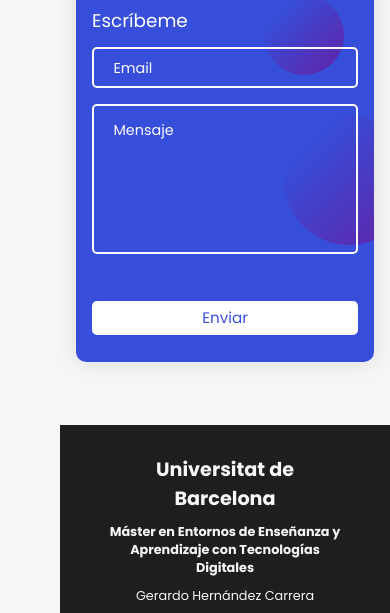
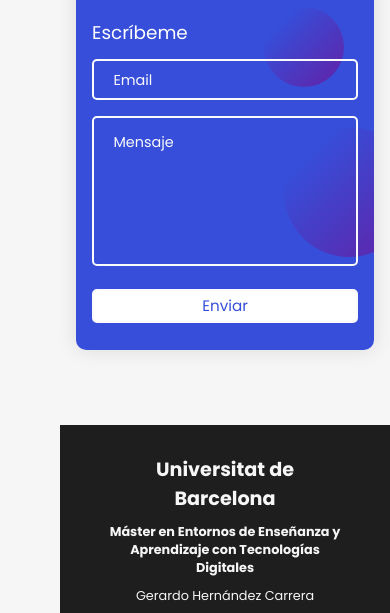
Before and after one commit to gerhercar21/tfm-ghc, a website: page index.html in a window 390 px wide. Shown: the part 7283-7896 px from the top of the page. Drawn offline with nearby package versions, Linux system fonts and the light colour scheme.

Commit message:
last formulario responsive

```diff
--- a/index.html
+++ b/index.html
@@ -408,7 +408,7 @@
                         <div data-netlify-recaptcha="true" data-callback="verifyCaptcha"></div>
                         <div id="g-recaptcha-error" style="text-align: left;"></div>
                     </div>
-                    <input style="margin-top: 1.5rem;" name="enviar" type="submit" value="Enviar" class="btn" />
+                    <input name="enviar" type="submit" value="Enviar" class="btn" />
                   </form>
 
               </div>
--- a/main.css
+++ b/main.css
@@ -1394,13 +1394,12 @@
     border: 2px solid #fafafa;
     font-size: 0.95rem;
     color:  #364ed9;
-
     line-height: 1;
     border-radius: 5px;
     outline: none;
     cursor: pointer;
     transition: 0.3s;
-    margin: 0;
+    margin: 1.5rem 0 0 0;
     width: 100%;
   }
 
@@ -1646,6 +1645,7 @@
 
     .btn {
       padding: 0.45rem 1.2rem;
+      margin: 0;
     }
   }
 
```
